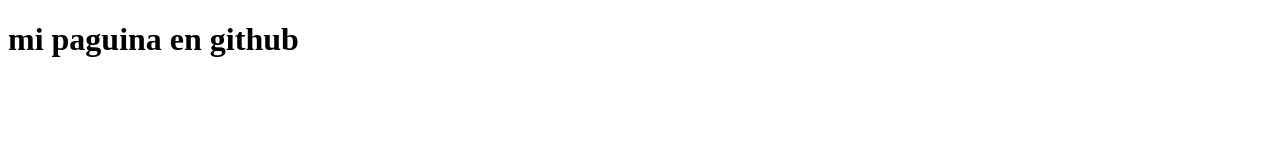
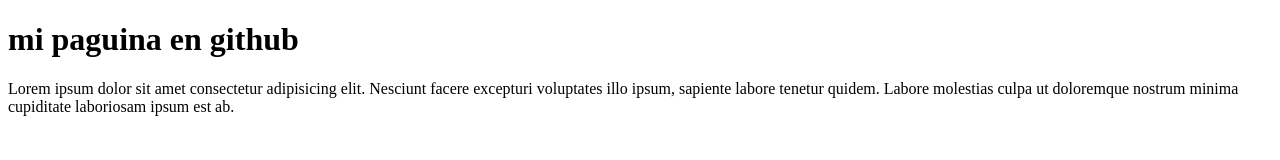
Before and after one commit to Roberto-Morales16/repo-prueba, a plain HTML site: page index.html in a window 1280 px wide. Drawn offline with Linux system fonts and the light colour scheme.

Commit message:
agregue un lorem ipsun a la paguina de index

```diff
--- a/index.html
+++ b/index.html
@@ -7,6 +7,7 @@
 </head>
 <body>
     <h1>mi paguina en github </h1>
+    <p>Lorem ipsum dolor sit amet consectetur adipisicing elit. Nesciunt facere excepturi voluptates illo ipsum, sapiente labore tenetur quidem. Labore molestias culpa ut doloremque nostrum minima cupiditate laboriosam ipsum est ab.</p>
 
 </body>
 </html>
```
